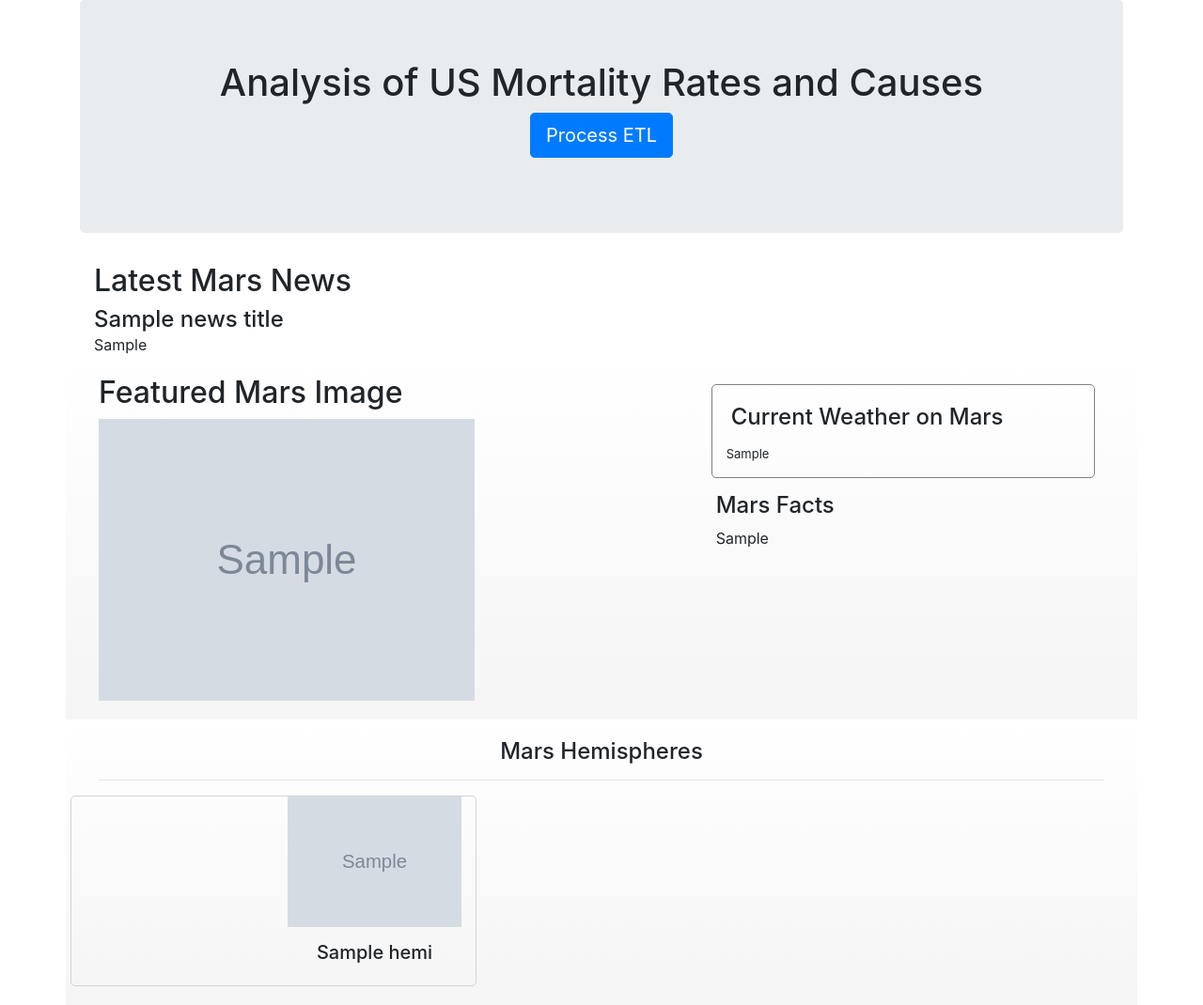
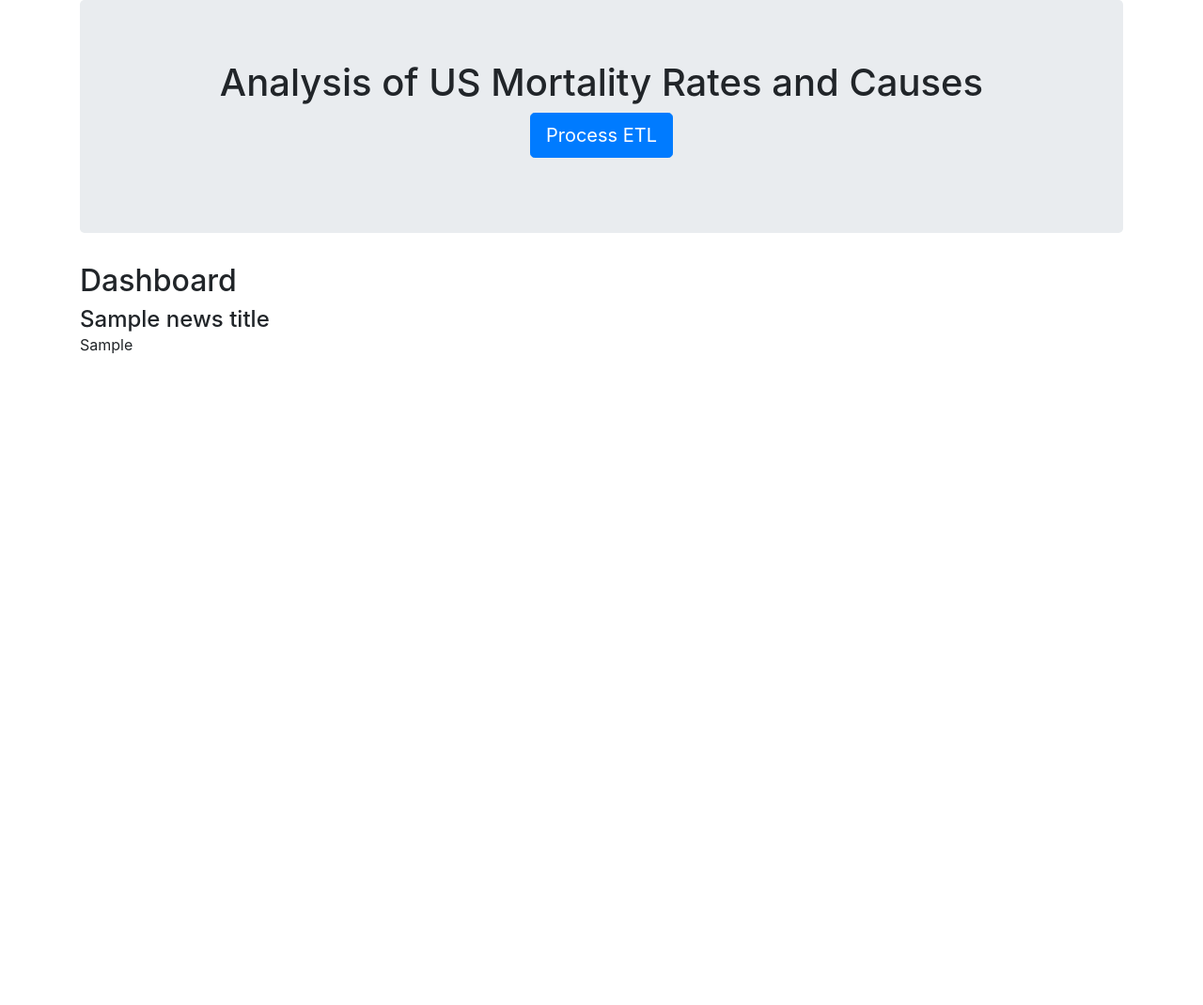
Before and after one commit to rmr1154/project_2, a Flask app: template templates/index.html in a window 1280 px wide. Shown: the whole page at 94% size. After the commit the page ends 377 px from the top, so only its background shows below. Run offline with Flask 2, Linux system fonts and the light colour scheme; the template is opened without the code that fills it: most values are stand-ins (such as "Sample title", 1, 10 or a date in 2020); grey boxes marked "Sample" are stand-in pictures; parts of the project's set-up code (start-up, migrations or seed data) failed here and were passed over; some libraries are stand-ins or nearby versions.

Commit message:
ready for the dashboarding. added routes and UI elements to process the ETL from the flask ui and redirect back to / cleaned up base templates

```diff
--- a/app.py
+++ b/app.py
@@ -3,7 +3,8 @@ import sqlalchemy
 from sqlalchemy.ext.automap import automap_base
 from sqlalchemy.orm import Session
 from sqlalchemy import create_engine, func
-from flask import Flask, jsonify
+from flask import Flask, jsonify, render_template, redirect
+from etl import *
 
 
 #################################################
@@ -32,9 +33,24 @@ app = Flask(__name__)
 #################################################
 # Flask Routes
 #################################################
+@app.route("/")
+def index():
+    return render_template('index.html')
 
-@app.route("/")
-def welcome():
+
+@app.route("/etl")
+@app.route("/etl/")
+def etl():
+    try:
+        process_etl()
+    except:
+        pass
+    return redirect("/", code=302)
+
+
+@app.route("/api/")
+@app.route("/api")
+def api():
     """List all available api routes."""
     return (
         f"Available Routes:<br/>"
@@ -44,8 +60,10 @@ def welcome():
         f'<a href="/api/v1.0/county_year/2000">/api/v1.0/county_year/&ltyear&gt</a></br>'
         f'<a href="/api/v1.0/state_year/2000">/api/v1.0/state_year/&ltyear&gt</a></br>'
         f'<a href="/api/v1.0/us_year/2000">/api/v1.0/us_year/&ltyear&gt</a></br>'
+
     )
 
+@app.route("/api/v1.0/categories/")
 @app.route("/api/v1.0/categories")
 def categories():
     # Create our session (link) from Python to the DB
@@ -62,6 +80,7 @@ def categories():
 
     return jsonify(all_categories)
 
+@app.route("/api/v1.0/years/")
 @app.route("/api/v1.0/years")
 def years():
     # Create our session (link) from Python to the DB
@@ -78,7 +97,7 @@ def years():
 
     return jsonify(all_categories)
 
-
+@app.route("/api/v1.0/county_all/")
 @app.route("/api/v1.0/county_all")
 def county_all():
     # Create our session (link) from Python to the DB
@@ -102,6 +121,7 @@ def county_all():
 
     return jsonify(all_data)
 
+@app.route("/api/v1.0/county_year/<year>/")
 @app.route("/api/v1.0/county_year/<year>")
 def county_year(year):
         # Create our session (link) from Python to the DB
@@ -126,6 +146,7 @@ def county_year(year):
 
     return jsonify(all_data)
 
+@app.route("/api/v1.0/state_year/<year>/")
 @app.route("/api/v1.0/state_year/<year>")
 def state_year(year):
         # Create our session (link) from Python to the DB
@@ -150,6 +171,7 @@ def state_year(year):
 
     return jsonify(all_data)
 
+@app.route("/api/v1.0/us_year/<year>/")
 @app.route("/api/v1.0/us_year/<year>")
 def us_year(year):
         # Create our session (link) from Python to the DB
--- a/etl.py
+++ b/etl.py
@@ -19,7 +19,6 @@ from sqlalchemy.ext.declarative import declarative_base
 dbname = 'mortality.db'
 dbpath = 'assets/data/'
 db_string = f'{dbpath}{dbname}'
-
 
 Base = declarative_base()
 
@@ -57,81 +56,82 @@ class Mortality_US(Base):
     Location = Column(String)
     Value = Column(Float)
 
+
 engine = create_engine(f'sqlite:///{db_string}', echo=True)
-
 Base.metadata.create_all(engine)
 
 
-#drop our tables for a clean start
 #metadata.reflect()
 def truncate_all_tables():
     metadata = MetaData(engine)
     metadata.reflect()
     metadata.delete_all()
 
-def load_db(dict_in,db_string):
-    table_list = [table for table in dict_in.keys()]
+#function to load the database from the dict of df's
+def load_db(class_dict,df_dict,db_string):
+    table_list = [table for table in df_dict.keys()]
     Session = sessionmaker(bind=engine)
     session = Session()
     for table in table_list:
         session.execute(f'DELETE FROM {table}')
         mapper = class_dict.get(table)
-        session.bulk_insert_mappings(mapper, dict_in[table].to_dict(orient="records"))
+        session.bulk_insert_mappings(mapper, df_dict[table].to_dict(orient="records"))
     session.commit()
     session.close()
 
 
-#import our csv into df
-mortality_src = "assets/data/mort.csv"
-mortality = pd.read_csv(mortality_src)
+def process_etl():
+    #import our csv into df
+    mortality_src = "assets/data/mort.csv"
+    mortality = pd.read_csv(mortality_src)
 
-#   ETL STEPS to clean the data for export to SQLite
-#remove the (min) and (max) for each year col
-mortality = mortality.filter([col for col in mortality if '(' not in col])
+    #   ETL STEPS to clean the data for export to SQLite
+    #remove the (min) and (max) for each year col
+    mortality = mortality.filter([col for col in mortality if '(' not in col])
 
-#clean col names
-mortality.rename(columns={"Mortality Rate, 1980*": "1980",
-        "Mortality Rate, 1985*": "1985",
-        "Mortality Rate, 1990*": "1990",
-        "Mortality Rate, 1995*": "1995",
-        "Mortality Rate, 2000*": "2000",
-        "Mortality Rate, 2005*": "2005",
-        "Mortality Rate, 2010*": "2010",
-        "Mortality Rate, 2014*": "2014",
-        "% Change in Mortality Rate, 1980-2014": "Change_1980_2014"},inplace=True)
+    #clean col names
+    mortality.rename(columns={"Mortality Rate, 1980*": "1980",
+            "Mortality Rate, 1985*": "1985",
+            "Mortality Rate, 1990*": "1990",
+            "Mortality Rate, 1995*": "1995",
+            "Mortality Rate, 2000*": "2000",
+            "Mortality Rate, 2005*": "2005",
+            "Mortality Rate, 2010*": "2010",
+            "Mortality Rate, 2014*": "2014",
+            "% Change in Mortality Rate, 1980-2014": "Change_1980_2014"},inplace=True)
 
-#melt year columns into rows
-mortality = mortality.melt(id_vars=['Location', 'FIPS', 'Category', 'Change_1980_2014'],
-        var_name="Date",
-        value_name="Value")
+    #melt year columns into rows
+    mortality = mortality.melt(id_vars=['Location', 'FIPS', 'Category', 'Change_1980_2014'],
+            var_name="Date",
+            value_name="Value")
 
-#dict to hold our dataframes
-df_dict = {}
+    #dict to hold our dataframes
+    df_dict = {}
 
-#split out County dataframe
-df_dict['mortality_county'] = mortality.query('FIPS > 1000').copy().reset_index(drop=True)
-df_dict['mortality_county'][['County','State']] = df_dict['mortality_county']['Location'].str.rsplit(',',expand=True)
-df_dict['mortality_county']['FIPS'] = df_dict['mortality_county']['FIPS'].astype('int')
-df_dict['mortality_county'].drop(columns='Location',inplace=True)
-#df_dict['mortality_county']['class'] = Mortality_County
+    #split out County dataframe
+    df_dict['mortality_county'] = mortality.query('FIPS > 1000').copy().reset_index(drop=True)
+    df_dict['mortality_county'][['County','State']] = df_dict['mortality_county']['Location'].str.rsplit(',',expand=True)
+    df_dict['mortality_county']['FIPS'] = df_dict['mortality_county']['FIPS'].astype('int')
+    df_dict['mortality_county'].drop(columns='Location',inplace=True)
+    #df_dict['mortality_county']['class'] = Mortality_County
 
-#Split out state dataframe
-df_dict['mortality_state'] = mortality.query('FIPS < 1000').copy().reset_index(drop=True)
-df_dict['mortality_state']['FIPS'] = df_dict['mortality_state']['FIPS'].astype('int')
-df_dict['mortality_state'].rename(columns={"Location":"State"},inplace=True)
+    #Split out state dataframe
+    df_dict['mortality_state'] = mortality.query('FIPS < 1000').copy().reset_index(drop=True)
+    df_dict['mortality_state']['FIPS'] = df_dict['mortality_state']['FIPS'].astype('int')
+    df_dict['mortality_state'].rename(columns={"Location":"State"},inplace=True)
 
-#split out us dataframe
-df_dict['mortality_us'] = mortality[mortality['FIPS'].isnull()].copy().reset_index(drop=True)
-df_dict['mortality_us'].drop(columns='FIPS',inplace=True)
+    #split out us dataframe
+    df_dict['mortality_us'] = mortality[mortality['FIPS'].isnull()].copy().reset_index(drop=True)
+    df_dict['mortality_us'].drop(columns='FIPS',inplace=True)
 
-#build a dict of classes so that we can class_dict.get(key) and call our mapper class when doing the bulk insert for each dataframe / class
-class_dict = {}
-class_dict['mortality_county'] = Mortality_County
-class_dict['mortality_state'] = Mortality_State
-class_dict['mortality_us'] = Mortality_US
+    #build a dict of classes so that we can class_dict.get(key) and call our mapper class when doing the bulk insert for each dataframe / class
+    class_dict = {}
+    class_dict['mortality_county'] = Mortality_County
+    class_dict['mortality_state'] = Mortality_State
+    class_dict['mortality_us'] = Mortality_US
 
+    #add any other transforms here
 
-#add any other transforms here
-
-#load sqlite db from df_dict
-load_db(df_dict,db_string)
+    #load sqlite db from df_dict
+    load_db(class_dict,df_dict,db_string)
+    return 'ETL Processing Completed'
--- a/templates/index.html
+++ b/templates/index.html
@@ -15,51 +15,19 @@
 
     <div class="jumbotron text-center">
       <h1>Analysis of US Mortality Rates and Causes</h1>
-      <p><a class="btn btn-primary btn-lg" href="/scrape" role="button">Process ETL</a></p>
+      <p><a class="btn btn-primary btn-lg" href="/etl" role="button">Process ETL</a></p>
     </div>
 
     <!-- Get to scraping -->
-    <div class="row" id="latest_news">
+    <div class="row" id="dashboard">
       <div class="col-md-12">
-        <h2>Latest Mars News</h2>
+        <h2>Dashboard</h2>
         <h4 class="heading">{{news_title}}</h4>
         {{news_p}}
       </div>
     </div>
-    <div class="row main" id="main">
-      <div class="col-md-7">
-        <h2>Featured Mars Image</h2>
-        <img src={{featured_image_url}} alt="Featured Mars Image" class="disp-image" />
-      </div>
-      <div class="col-md-5">
-        <div class="weather">
-          <h4>Current Weather on Mars</h4>
-          <p>{{mars_weather}}</p>
-        </div>
-        <div class="facts">
-          <h4>Mars Facts</h4>
-          {{mars_facts|safe}}
-        </div>
-      </div>
-    </div>
-  </div>
-  <div class="container">
-    <div class="row hemi-container">
-      <div class="col-md-12">
-        <h4>Mars Hemispheres</h4>
-        <hr>
-      </div>
-      <div class="row hemi">
-        <hr>
-        {%for i in hemi_list%}
-        <div class="col-3 col-md-6">
-          <img src={{i.img_url}} alt={{i.img_url}}
-            class="disp-image" />
-            <h5>{{i.title}}</h5>
-        </div>
-        {%endfor%}
-      </div>
-    </div>
+
+
   </div>
 </body>
 
```
